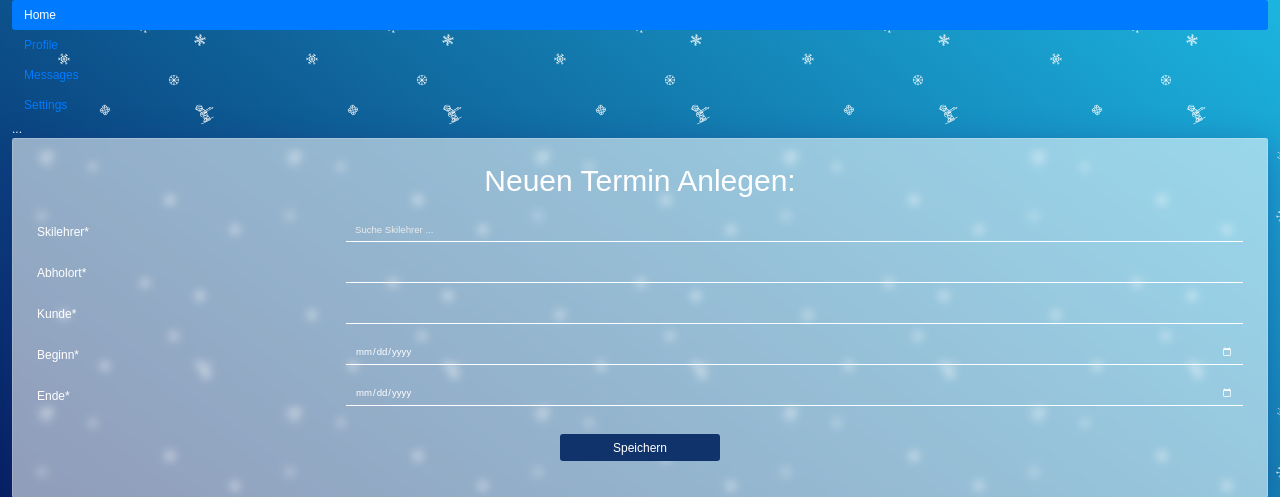
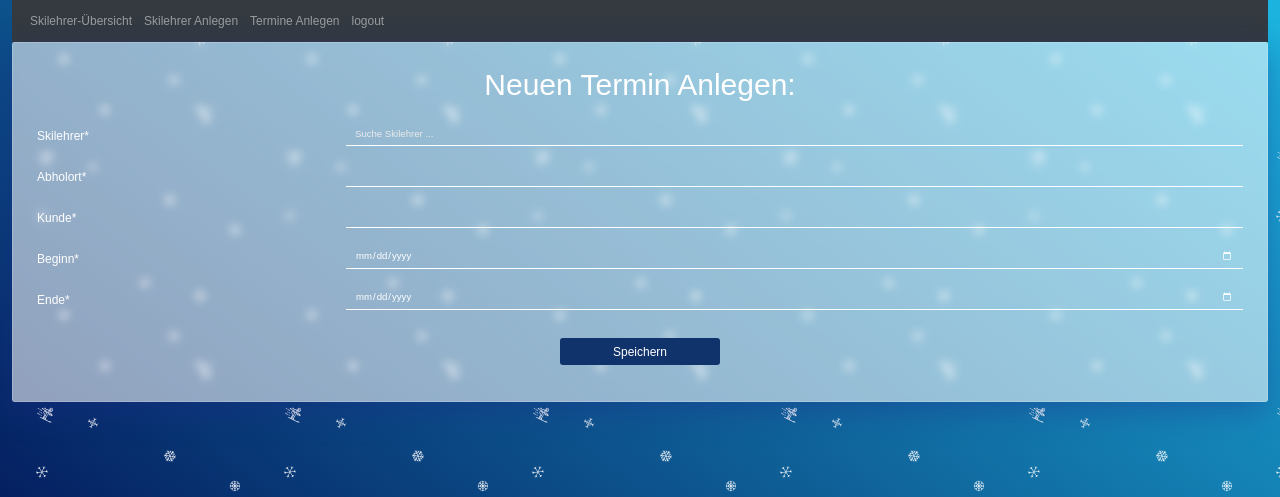
Before and after one commit to Team-Skischule/Homepage, a PHP site: page /Homepage/termine-anlegen.php in a window 1280 px wide. Shown: the top 497 px of the page. Run offline with PHP 8.4, Linux system fonts and the light colour scheme; the visitor is signed in with stand-in values (Sample User, id 1).

Commit message:
tab Versuch wieder entfernt und zurückgestellt

```diff
--- a/includes/navigation.php
+++ b/includes/navigation.php
@@ -1,21 +1,3 @@
-
-    <header>
-    <div class="nav flex-column nav-pills" id="v-pills-tab" role="tablist" aria-orientation="vertical">
-        <a class="nav-link active" id="v-pills-home-tab" data-toggle="pill" href="#v-pills-home" role="tab" aria-controls="v-pills-home" aria-selected="true">Home</a>
-        <a class="nav-link" id="v-pills-profile-tab" data-toggle="pill" href="#v-pills-profile" role="tab" aria-controls="v-pills-profile" aria-selected="false">Profile</a>
-        <a class="nav-link" id="v-pills-messages-tab" data-toggle="pill" href="#v-pills-messages" role="tab" aria-controls="v-pills-messages" aria-selected="false">Messages</a>
-        <a class="nav-link" id="v-pills-settings-tab" data-toggle="pill" href="#v-pills-settings" role="tab" aria-controls="v-pills-settings" aria-selected="false">Settings</a>
-    </div>
-    <div class="tab-content" id="v-pills-tabContent">
-        <div class="tab-pane fade show active" id="v-pills-home" role="tabpanel" aria-labelledby="v-pills-home-tab">...</div>
-        <div class="tab-pane fade" id="v-pills-profile" role="tabpanel" aria-labelledby="v-pills-profile-tab">...</div>
-        <div class="tab-pane fade" id="v-pills-messages" role="tabpanel" aria-labelledby="v-pills-messages-tab">...</div>
-        <div class="tab-pane fade" id="v-pills-settings" role="tabpanel" aria-labelledby="v-pills-settings-tab">...</div>
-    </div>
-
-
-
-    <!-- ORIGINAL (vor der vertikalen Sidebar Tab Ansicht)
 <header>
     <nav class="navbar navbar-expand-lg navbar-dark bg-dark">
         <button class="navbar-toggler" type="button" data-toggle="collapse" data-target="#navbarNav" aria-controls="navbarNav" aria-expanded="false" aria-label="Toggle navigation">
@@ -38,4 +20,4 @@
             </ul>
         </div>
     </nav>
-    </header> -->
+</header>
```
Lines whose indentation alone changed are shown as unchanged.
